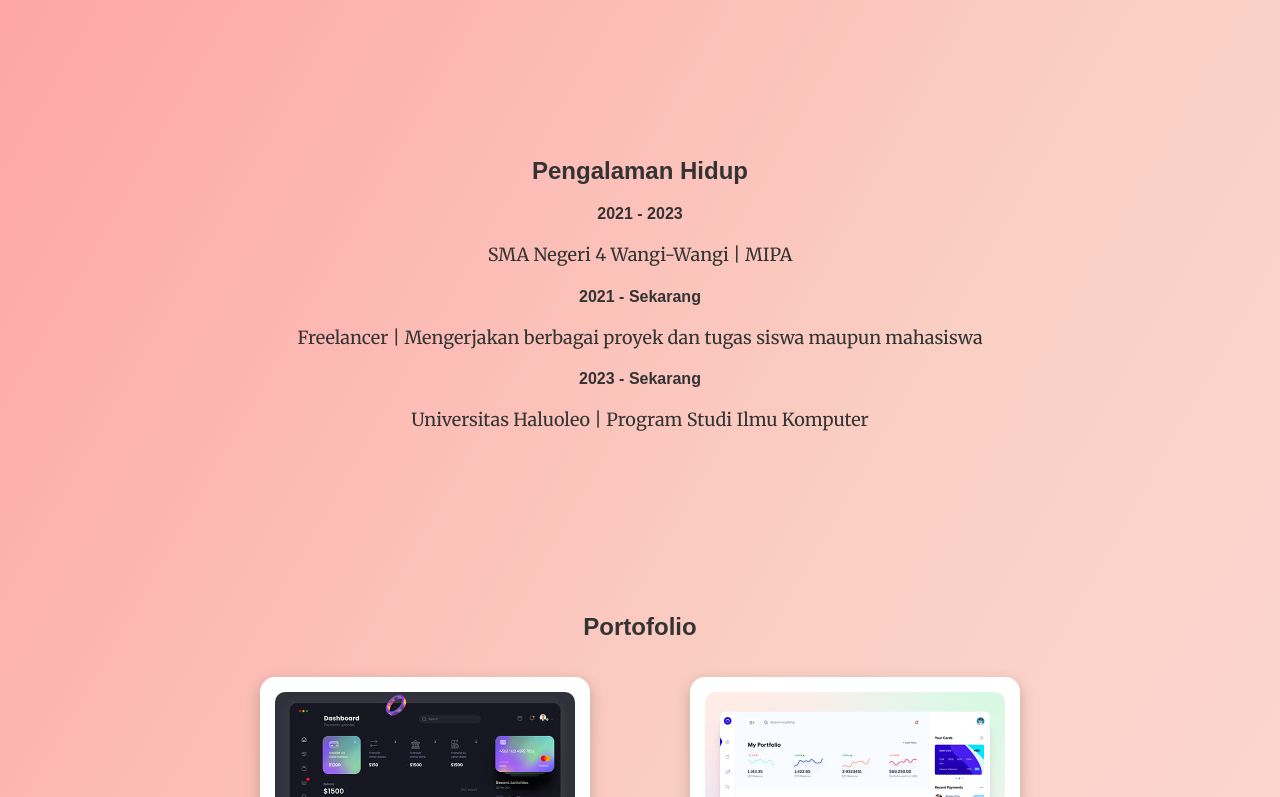
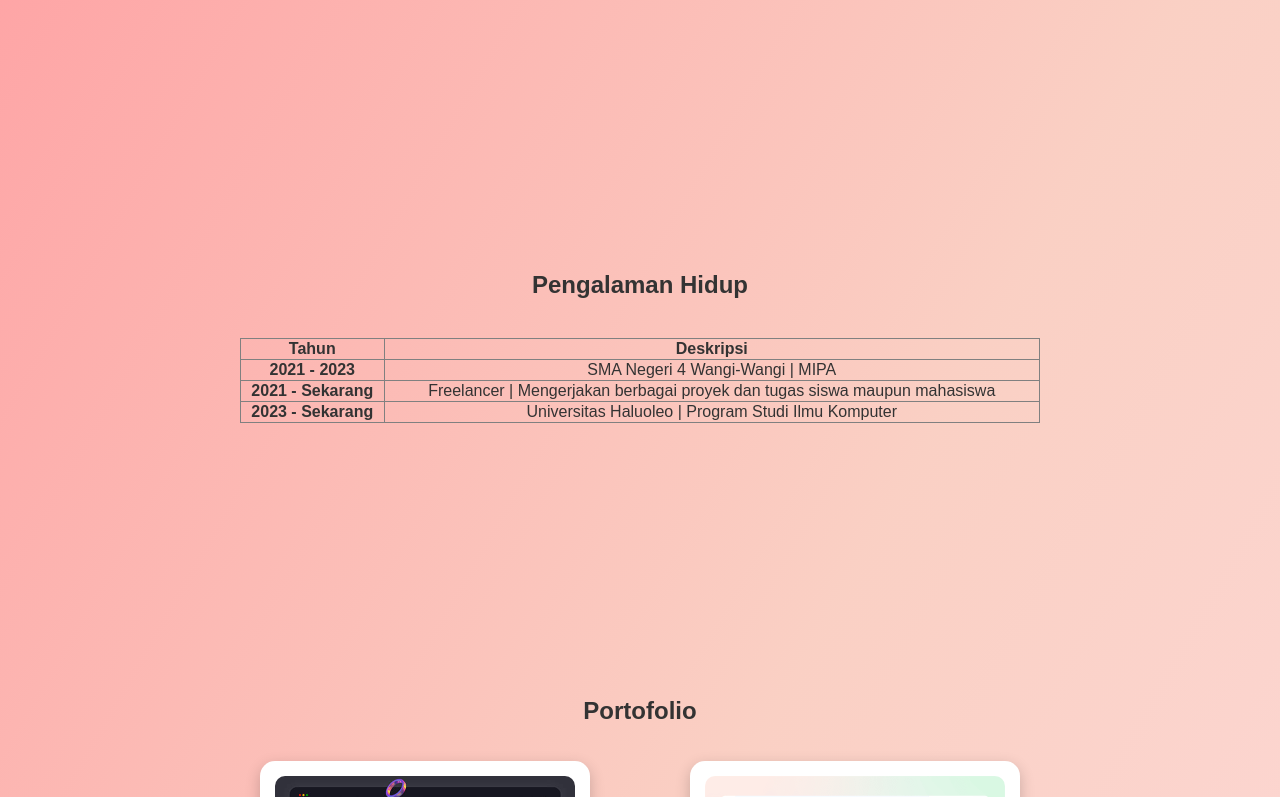
Before and after one commit to kurapika12/kurapika12-github-io, a plain HTML site: page index.html in a window 1280 px wide. Shown: the part 551-1348 px from the top of the page. Drawn offline with Linux system fonts and the light colour scheme.

Commit message:
Refactor pengalaman section to use a table layout and remove unused scroll animation

```diff
--- a/index.html
+++ b/index.html
@@ -43,31 +43,31 @@
 
     <section id="pengalaman">
       <h2>Pengalaman Hidup</h2>
-      <div class="timeline">
-        <div class="timeline-item">
-          <div class="year"><strong>2021 - 2023</strong></div>
-          <div class="desc">
-            <p>SMA Negeri 4 Wangi-Wangi | MIPA</p>
-          </div>
-        </div>
-
-        <div class="timeline-item">
-          <div class="year"><strong>2021 - Sekarang</strong></div>
-          <div class="desc">
-            <p>
+      <table border="1">
+        <thead>
+          <tr>
+            <th>Tahun</th>
+            <th>Deskripsi</th>
+          </tr>
+        </thead>
+        <tbody>
+          <tr>
+            <td><strong>2021 - 2023</strong></td>
+            <td>SMA Negeri 4 Wangi-Wangi | MIPA</td>
+          </tr>
+          <tr>
+            <td><strong>2021 - Sekarang</strong></td>
+            <td>
               Freelancer | Mengerjakan berbagai proyek dan tugas siswa maupun
               mahasiswa
-            </p>
-          </div>
-        </div>
-
-        <div class="timeline-item">
-          <div class="year"><strong>2023 - Sekarang</strong></div>
-          <div class="desc">
-            <p>Universitas Haluoleo | Program Studi Ilmu Komputer</p>
-          </div>
-        </div>
-      </div>
+            </td>
+          </tr>
+          <tr>
+            <td><strong>2023 - Sekarang</strong></td>
+            <td>Universitas Haluoleo | Program Studi Ilmu Komputer</td>
+          </tr>
+        </tbody>
+      </table>
     </section>
 
     <section id="portfolio">
--- a/static/script.js
+++ b/static/script.js
@@ -63,16 +63,6 @@ document.addEventListener("DOMContentLoaded", function () {
     });
 
   document.addEventListener("scroll", function () {
-    const items = document.querySelectorAll(".timeline-item");
-    items.forEach((item) => {
-      const rect = item.getBoundingClientRect();
-      if (rect.top < window.innerHeight - 100) {
-        item.classList.add("show");
-      }
-    });
-  });
-
-  document.addEventListener("scroll", function () {
     const projects = document.querySelectorAll(".projects figure");
     projects.forEach((project) => {
       const rect = project.getBoundingClientRect();
--- a/static/styles.css
+++ b/static/styles.css
@@ -95,15 +95,20 @@ section {
   font-family: "merriweather", serif;
 }
 
-.timeline-item {
-  opacity: 0;
-  transform: scale(0.8) translateY(50px);
-  transition: all 0.8s ease-in-out;
+#pengalaman {
+  display: flex;
+  justify-content: center;
+  align-items: center;
+  flex-direction: column;
+  min-height: 50vh; /* Biar ada sedikit ruang di atas & bawah */
+  text-align: center;
 }
 
-.timeline-item.show {
-  opacity: 1;
-  transform: scale(1) translateY(0);
+#pengalaman table {
+  width: 80%; /* Bisa disesuaikan */
+  max-width: 800px; /* Biar nggak terlalu lebar di layar besar */
+  border-collapse: collapse;
+  margin-top: 20px;
 }
 
 .about-container {
```
